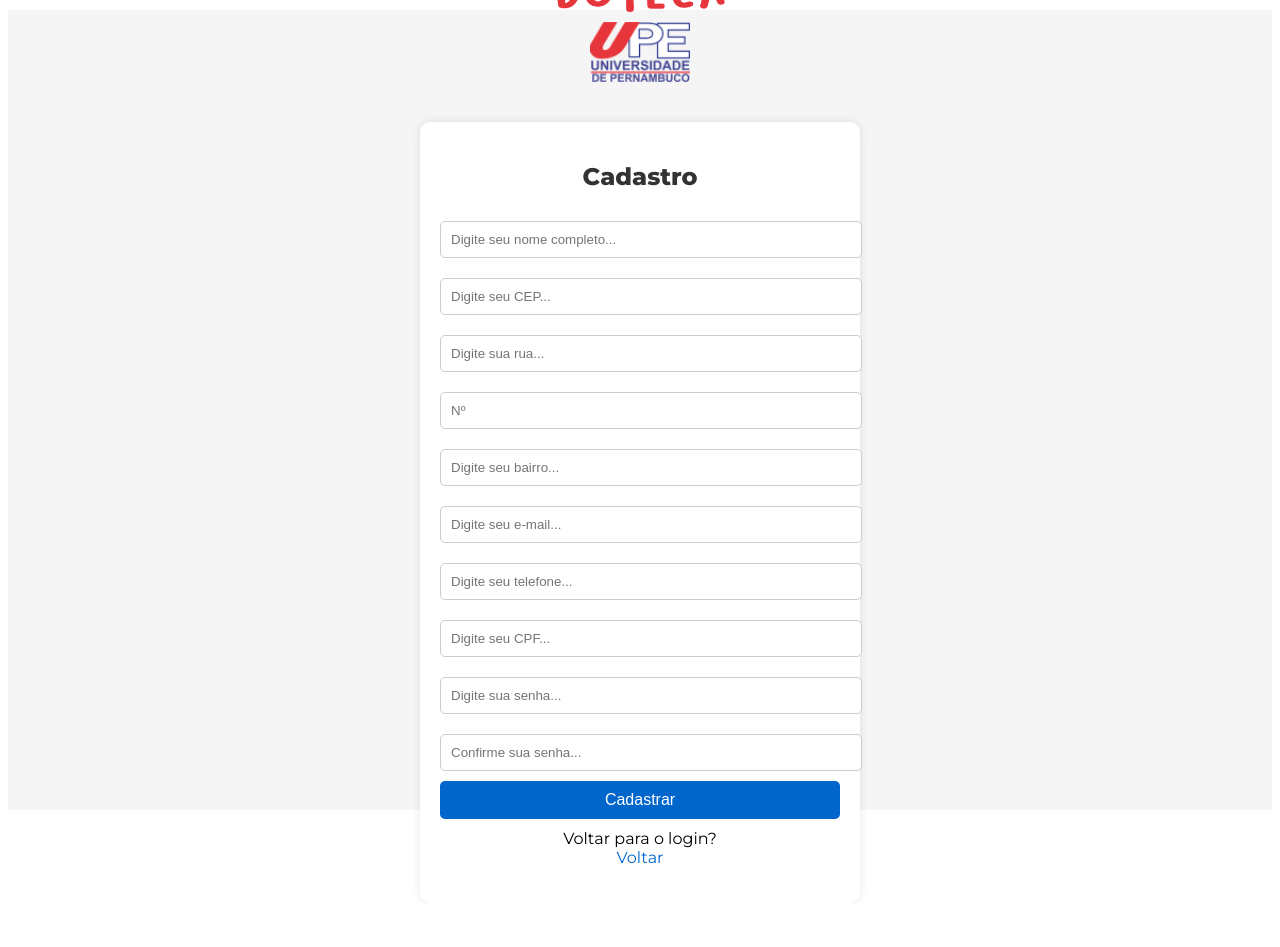
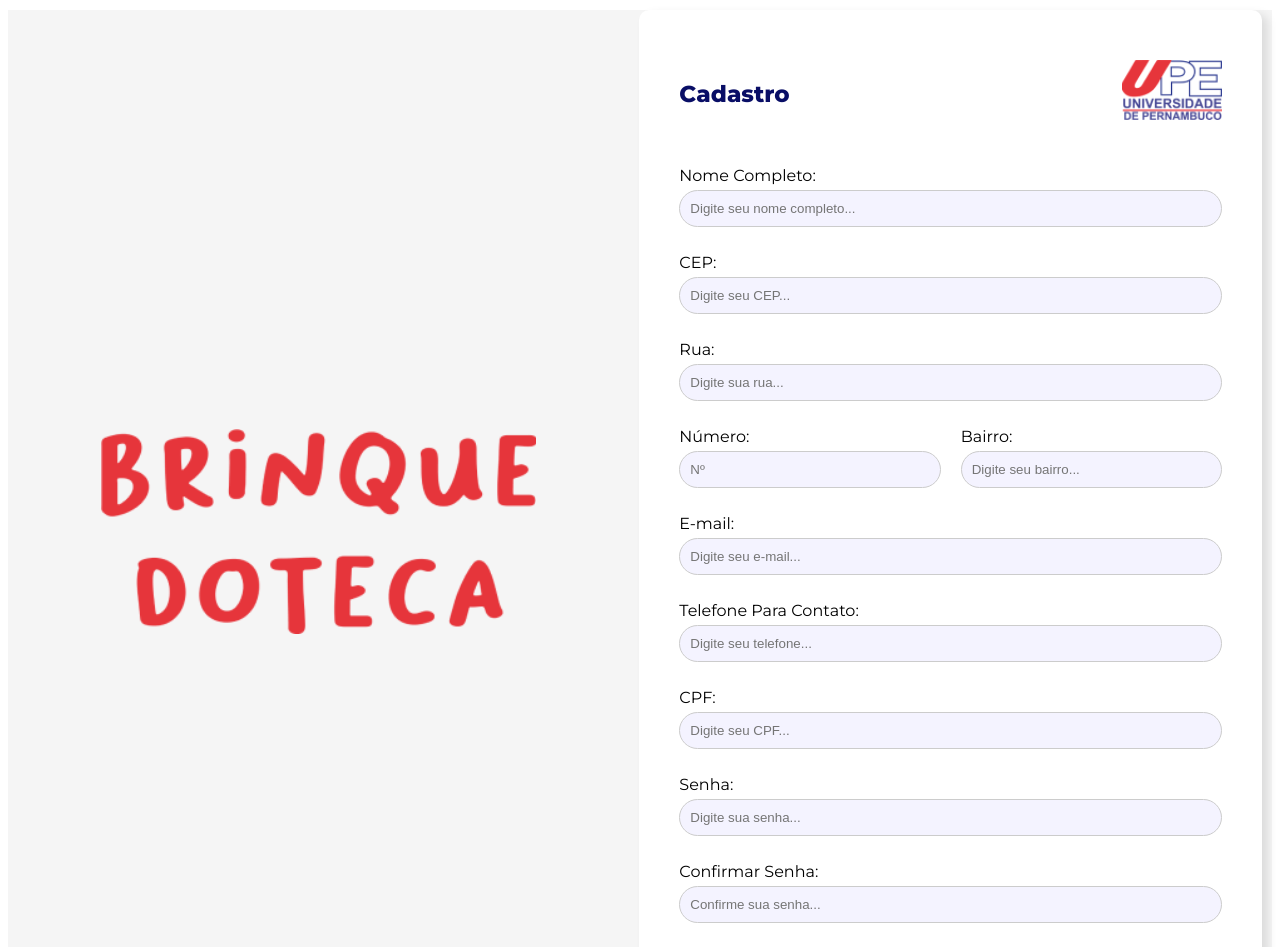
Before and after one commit to JPlyra24/Brinquedoteca-UPE, a React (Create React App) app in the folder brinquedoteca-upe/: page /register in a window 1280 px wide. Shown: the top 947 px of the page. Before the commit the page ends 903 px from the top, so only its background shows below. Built offline with nearby package versions, Linux system fonts and the light colour scheme.

Commit message:
Update tela de Cadastro

```diff
--- a/brinquedoteca-upe/src/components/LoginInput.jsx
+++ /dev/null
@@ -1,10 +0,0 @@
-import React from 'react';
-import '../pages/Login.css'
-
-const LoginInput = ({ type, placeholder }) => {
-  return (
-    <input className="login-input" type={type} placeholder={placeholder} />
-  );
-};
-
-export default LoginInput;
--- a/brinquedoteca-upe/src/components/TextInput.css
+++ /dev/null
@@ -1,7 +0,0 @@
-.text-input {
-    width: 100%;
-    padding: 10px;
-    margin: 10px 0;
-    border: 1px solid #ccc;
-    border-radius: 5px;
-  }
--- a/brinquedoteca-upe/src/components/TextInput.jsx
+++ b/brinquedoteca-upe/src/components/TextInput.jsx
@@ -1,16 +1,9 @@
 import React from 'react';
-import './TextInput.css';
+import '../pages/Login.css'
 
-const TextInput = ({ type, placeholder, value, onChange, name }) => {
+const TextInput = ({ type, placeholder }) => {
   return (
-    <input
-      className="text-input"
-      type={type}
-      placeholder={placeholder}
-      value={value}
-      onChange={onChange}
-      name={name}
-    />
+    <input className="login-input" type={type} placeholder={placeholder} />
   );
 };
 
--- a/brinquedoteca-upe/src/pages/Login.css
+++ b/brinquedoteca-upe/src/pages/Login.css
@@ -112,7 +112,7 @@
 }
 
 .signup-container-horizontal .signup-text {
-  margin-right: 20px;
+    margin-right: 20px;
     display: flex;
     flex-direction: column;
     align-items: flex-start;
--- a/brinquedoteca-upe/src/pages/Login.jsx
+++ b/brinquedoteca-upe/src/pages/Login.jsx
@@ -1,12 +1,12 @@
 import React, { useState } from 'react';
 import './Login.css';
-import LoginInput from '../components/LoginInput';
 import brinquedotecaLogo from '../assets/Brinquedoteca.png';
 import upeLogo from '../assets/Logoupe.png';
 import { request } from '../services/api';
 import "@fontsource/montserrat";
 import "@fontsource/montserrat/800.css";
 import { Link } from 'react-router-dom';
+import TextInput from '../components/TextInput';
 
 const Login = () => {
   const [email, setEmail] = useState('');
@@ -40,14 +40,14 @@
         {error && <p className="error-text">{error}</p>}
         <div className='input-container'>
           <p className='login-title'>E-mail:</p>
-          <LoginInput
+          <TextInput
             type="email"
             placeholder="Digite seu e-mail..."
             value={email}
             onChange={(e) => setEmail(e.target.value)}
           />
           <p className='login-title'>Senha:</p>
-          <LoginInput
+          <TextInput
             type="password"
             placeholder="Digite sua senha..."
             value={password}
--- a/brinquedoteca-upe/src/pages/Register.css
+++ b/brinquedoteca-upe/src/pages/Register.css
@@ -1,74 +1,120 @@
 .signup-container {
-    display: flex;
+  display: block;
   flex-direction: column;
-    align-items: center;
   justify-content: center;
-    height: 100vh;
   background-color: #f5f5f5;
+  font-family: "Montserrat";
 }
 
 .signup-header {
   display: flex;
-    flex-direction: column;
-    align-items: center;
-    margin-bottom: 20px;
+  justify-content: center;
 }
 
-  .logo {
-    width: 200px;
+.logo-register {
+  height: 90%;
+  width: 70%;
+}
+
+.title-register {
+  display: flex;
+  justify-content: space-between;
+  align-items: center;
+  font-weight: 800;
+  font-size: 23px;
 }
 
 .upe-logo {
   width: 100px;
-    margin-top: 10px;
+  margin-bottom: 20px;
 }
 
 .signup-form {
   background-color: white;
   padding: 20px;
   border-radius: 10px;
-    box-shadow: 0 0 10px rgba(0, 0, 0, 0.1);
+  box-shadow: 6px 4px 10px rgba(0, 0, 0, 0.1);
   text-align: center;
-    width: 90%;
-    max-width: 400px;
+  margin-inline: 10px;
+  max-width: 100%;
+  box-sizing: border-box;
+}
+
+.div-bairro{
+  width: 100%;
+  display: flex;
+  justify-content: space-between;
+}
+
+.div-numero{
+  width: 100%;
+  padding-right: 20px;
+  display: flex;
+  flex-direction: column;
+  align-items: flex-start;
+}
+
+.nome-bairro{
+  width: 100%;
+  display: flex;
+  flex-direction: column;
+  align-items: flex-start;
 }
 
 .signup-form h2 {
   margin-bottom: 20px;
-    color: #333;
+  color: #090E66;
+  font-weight: 800;
+  font-size: 23px;
 }
 
-  .text-input {
-    width: 100%;
-    padding: 10px;
-    margin: 10px 0;
-    border: 1px solid #ccc;
-    border-radius: 5px;
+.register-input-container{
+  display: flex;
+    flex-direction: column;
+    align-items: flex-start;
+}
+
+.register-title {
+  padding-top: 10px;
+  margin-bottom: 5px;
 }
 
 .signup-button {
   width: 100%;
-    padding: 10px;
-    background-color: #0066cc;
+  padding: 15px 20px 15px 20px;
+  background-color: #090E66;
   color: white;
   border: none;
-    border-radius: 5px;
+  border-radius: 50px;
   cursor: pointer;
+  margin-bottom: 10px;
 }
 
 .signup-button:hover {
   background-color: #005bb5;
 }
 
-  .login-text {
-    margin-top: 10px;
-  }
-
-  .login-text a {
-    color: #0066cc;
-    text-decoration: none;
-  }
-
 .login-text a:hover {
   text-decoration: underline;
 }
+
+
+
+/* Media Queries for Responsiveness */
+@media (min-width: 768px) {
+  .signup-container {
+    flex-direction: row;
+    align-items: center;
+    display: flex;
+  }
+
+  .signup-header {
+    width: 50%;
+  }
+
+  .signup-form {
+    width: 50%;
+    text-align: left;
+    padding: 40px;
+  }
+}
--- a/brinquedoteca-upe/src/pages/Register.jsx
+++ b/brinquedoteca-upe/src/pages/Register.jsx
@@ -4,6 +4,9 @@
 import brinquedotecaLogo from '../assets/Brinquedoteca.png';
 import upeLogo from '../assets/Logoupe.png';
 import { request } from '../services/api';
+import "@fontsource/montserrat";
+import "@fontsource/montserrat/800.css";
+import { Link } from 'react-router-dom';
 
 const Register = () => {
   const [formData, setFormData] = useState({
@@ -50,86 +53,122 @@
   return (
     <div className="signup-container">
       <div className="signup-header">
-        <img src={brinquedotecaLogo} alt="Brinquedoteca" className="logo" />
+        <img src={brinquedotecaLogo} alt="Brinquedoteca" className="logo-register" />
+      </div>
+      <div className="signup-form">
+        <div className='title-register'>
+          <h2>Cadastro</h2>
           <img src={upeLogo} alt="UPE" className="upe-logo" />
         </div>
-      <div className="signup-form">
-        <h2>Cadastro</h2>
         {error && <p className="error-text">{error}</p>}
+        <div className='register-input-container'>
+          <p className='register-title'>Nome Completo:</p>
           <TextInput
             type="text"
             placeholder="Digite seu nome completo..."
             name="nomeCompleto"
             value={formData.nomeCompleto}
             onChange={handleChange}
+            className="text-input"
           />
+          <p className='register-title'>CEP:</p>
           <TextInput
             type="text"
             placeholder="Digite seu CEP..."
             name="cep"
             value={formData.cep}
             onChange={handleChange}
+            className="text-input"
           />
+          <p className='register-title'>Rua:</p>
           <TextInput
             type="text"
             placeholder="Digite sua rua..."
             name="rua"
             value={formData.rua}
             onChange={handleChange}
+            className="text-input"
           />
+          <div className='div-bairro'>
+            <div className='div-numero'>
+              <p className='register-title'>Número:</p>
               <TextInput
                 type="text"
                 placeholder="Nº"
                 name="numero"
                 value={formData.numero}
                 onChange={handleChange}
+                className="text-input"
               />
+            </div>
+            <div className='nome-bairro'>
+              <p className='register-title'>Bairro:</p>
               <TextInput
                 type="text"
                 placeholder="Digite seu bairro..."
                 name="bairro"
                 value={formData.bairro}
                 onChange={handleChange}
+                className="text-input"
               />
+            </div>
+          </div>
+          <p className='register-title'>E-mail:</p>
           <TextInput
             type="email"
             placeholder="Digite seu e-mail..."
             name="email"
             value={formData.email}
             onChange={handleChange}
+            className="text-input"
           />
+          <p className='register-title'>Telefone Para Contato:</p>
           <TextInput
             type="text"
             placeholder="Digite seu telefone..."
             name="telefone"
             value={formData.telefone}
             onChange={handleChange}
+            className="text-input"
           />
+          <p className='register-title'>CPF:</p>
           <TextInput
             type="text"
             placeholder="Digite seu CPF..."
             name="cpf"
             value={formData.cpf}
             onChange={handleChange}
+            className="text-input"
           />
+          <p className='register-title'>Senha:</p>
           <TextInput
             type="password"
             placeholder="Digite sua senha..."
             name="senha"
             value={formData.senha}
             onChange={handleChange}
+            className="text-input"
           />
+          <p className='register-title'>Confirmar Senha:</p>
           <TextInput
             type="password"
             placeholder="Confirme sua senha..."
             name="confirmarSenha"
             value={formData.confirmarSenha}
             onChange={handleChange}
+            className="text-input"
           />
+        </div>
+        <div className='center'>
+          <div className='signup-container-horizontal'>
+            <p className="signup-text">
+              Voltar para o login? <a href="/">Voltar</a>
+            </p>
+            <Link to="/">
               <button className="signup-button" onClick={handleSignup}>Cadastrar</button>
-        <p className="login-text">
-          Voltar para o login? <a href="/login">Voltar</a>
-        </p>
+            </Link>
+          </div>
+        </div>
       </div>
     </div>
   );
```
Lines whose indentation alone changed are shown as unchanged.
